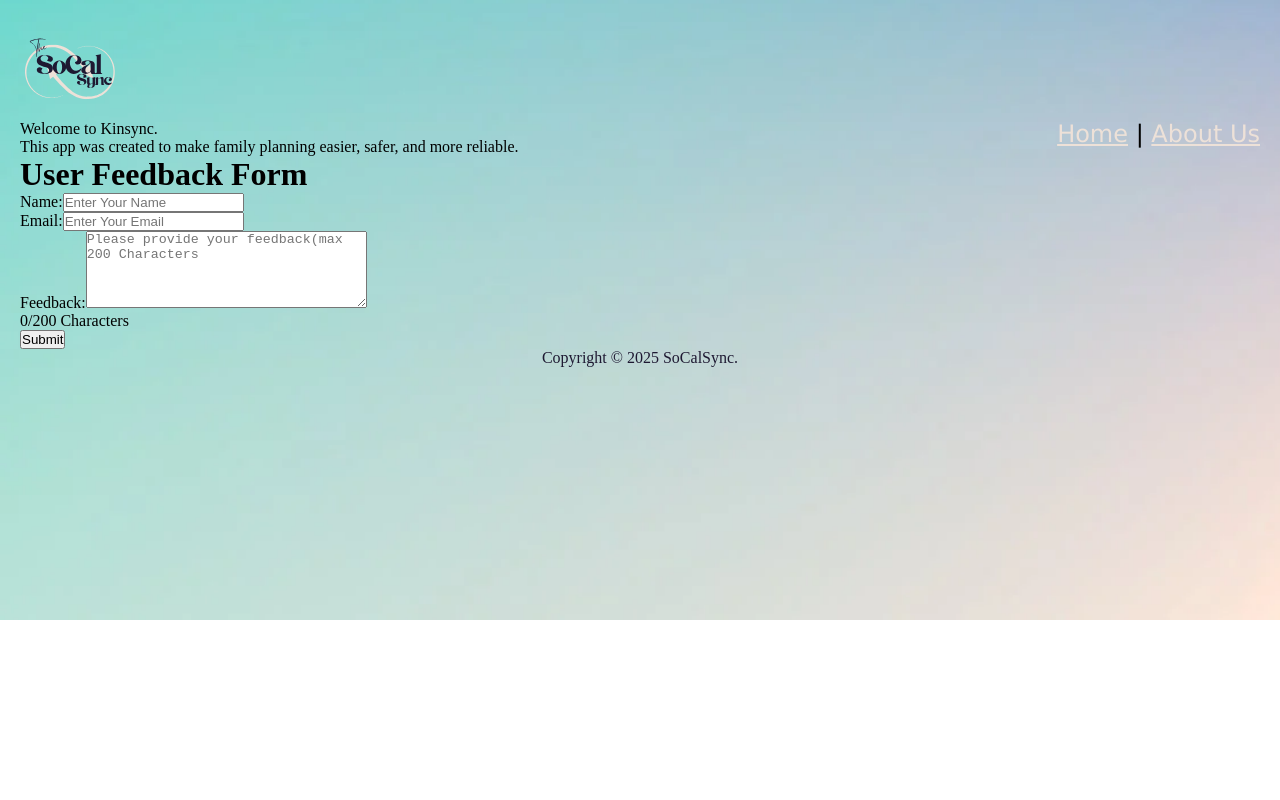
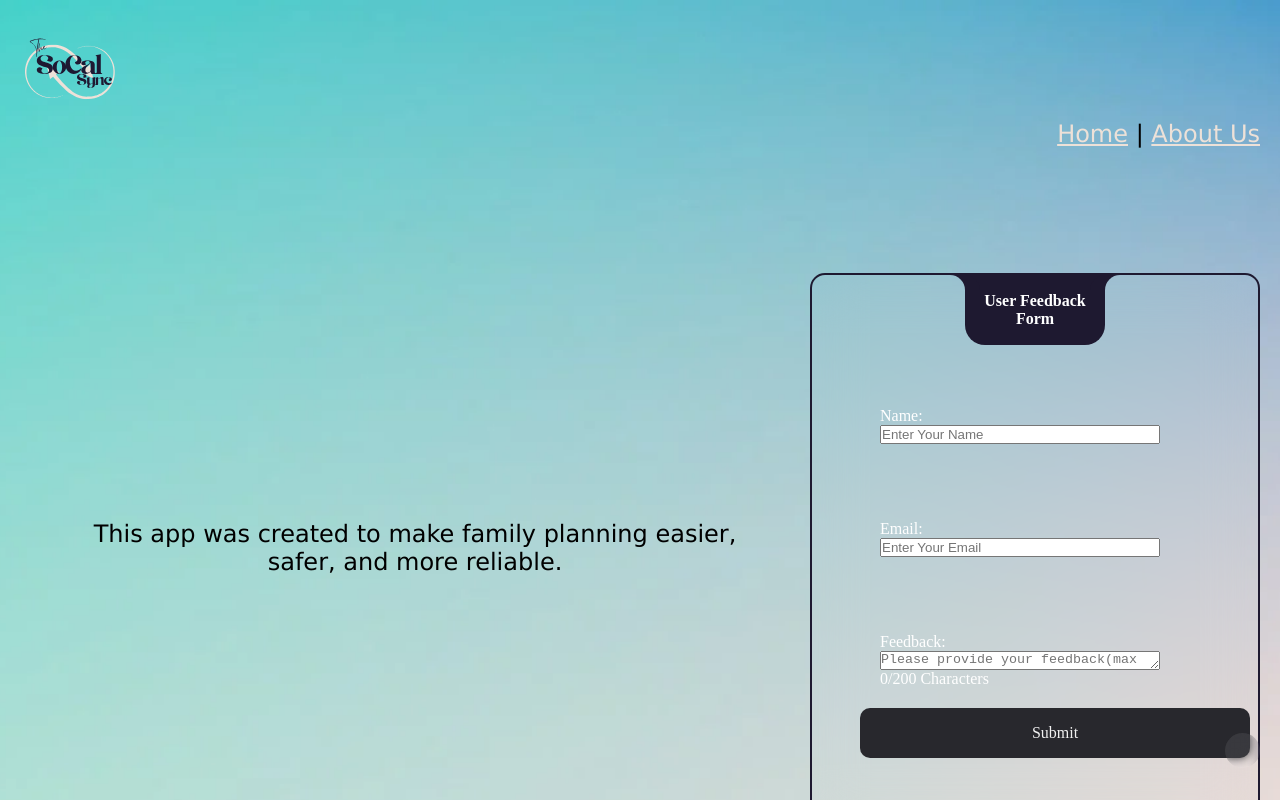
Before and after one commit to stadrus/unit-two-final-Stacey-T-Pre-Springboot, a React (Vite) app in the folder unit2-final/: page /About in a window 1280 px wide. Shown: the top 800 px of the page. Built offline with nearby package versions, Linux system fonts and the light colour scheme.

Commit message:
updated the feedback form on the about page.

```diff
--- a/unit2-final/src/App.css
+++ b/unit2-final/src/App.css
@@ -53,19 +53,6 @@ header{
 }
 .home h3{
     color: #1e1932;
-}
-.login-button{
-  text-align: center;
-  width: 100%;
-  height: 30px;
-  display: flex;
-  justify-content: space-around;
-  font-size: 16px;
-  font-weight: 500;
-  border: none;
-  border-radius: 30px;
-  cursor: pointer;
-  transition: 0.3s;
 }
 .login-button{
     all: unset;
--- a/unit2-final/src/component/page component/About.jsx
+++ b/unit2-final/src/component/page component/About.jsx
@@ -1,4 +1,5 @@
 import { useState } from "react";
+import "./about.css"
 
 const About = () =>{
 
@@ -20,13 +21,12 @@ const About = () =>{
     }
 
     return(
-        <div className="about">
-            <p>Welcome to Kinsync.</p>
-            <p>This app was created to make family planning easier, safer, and more reliable. </p>
+        <div className="wrapper">
+            <p className="app-bio">This app was created to make family planning easier, safer, and more reliable. </p>
             <div>
-                <h1>User Feedback Form</h1>
-                <form>
-                    <label>
+                <form className="login-box">
+                <h1 className="feedback-header">User Feedback Form</h1>
+                    <label className="input-box">
                         Name:
                         <input
                         type="text"
@@ -35,7 +35,7 @@ const About = () =>{
                         placeholder="Enter Your Name"
                         onChange= {handleFormData} />
                     </label><br />
-                    <label>
+                    <label className="input-box">
                         Email:
                         <input
                         type="text"
@@ -44,7 +44,7 @@ const About = () =>{
                         placeholder="Enter Your Email"
                         onChange= {handleFormData} />
                     </label><br />
-                    <label>
+                    <label className="input-box">
                         Feedback:
                         <textarea name="feedback"
                         value= {formData.feedback}
@@ -54,7 +54,7 @@ const About = () =>{
                         />
                         <p className = "counter"> {formData.feedback.length}/200 Characters</p>
                     </label>
-                    <button type="submit">Submit</button>
+                    <button className="submit-button" type="submit">Submit</button>
                 </form>
 
             </div>
--- /dev/null
+++ b/unit2-final/src/component/page component/about.css
@@ -0,0 +1,61 @@
+.wrapper{
+     width: 100%;
+    display: flex;
+    justify-content: center;
+    align-items: center;
+    min-height: 100vh;
+    background-color: (0, 0, 0, 0.2);
+}
+.app-bio{
+    font-size: x-large;
+    padding: 3em;
+    font-weight: 400;
+    font-family: Verdana, Geneva, Tahoma, sans-serif;
+    text-align: center;
+}
+form{
+    position: flex;
+    align-items: center;
+    margin: auto;
+    padding: auto;
+}
+.feedback-header{
+    position: absolute;
+    top: 0;
+    left: 50%;
+    transform: translateX(-50%);
+    display: flex;
+    justify-content: center;
+    background-color: #1e1930;
+    width: 140px;
+    height: 70px;
+    border-radius: 0 0 20px 20px;
+    align-items: center;
+}
+.feedback-header{
+    font-size: 16px;
+    color: white;
+    text-align: center;
+}
+.feedback-header::after{
+    content: "";
+    position: absolute;
+    top: 0;
+    right: -30px;
+    width: 30px;
+    height: 30px;
+    border-top-left-radius: 50%;
+    background: transparent;
+    box-shadow: -15px 0 0 0 #1e1930;
+}
+.feedback-header::before{
+    content: "";
+    position: absolute;
+    top: 0;
+    left: -30px;
+    width: 30px;
+    height: 30px;
+    border-top-right-radius: 50%;
+    background: transparent;
+    box-shadow: 15px 0 0 0 #1e1930;
+}
```
